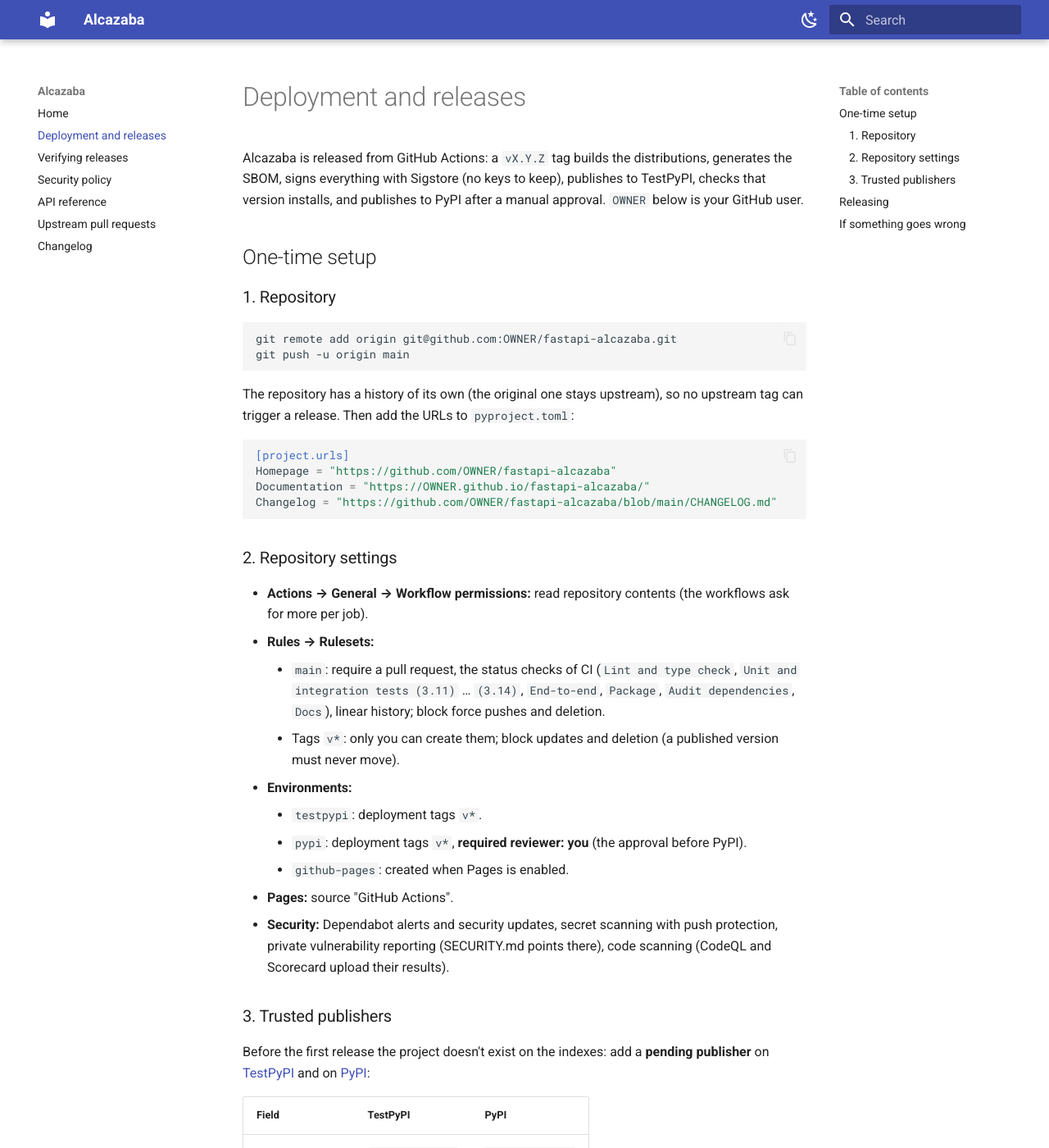
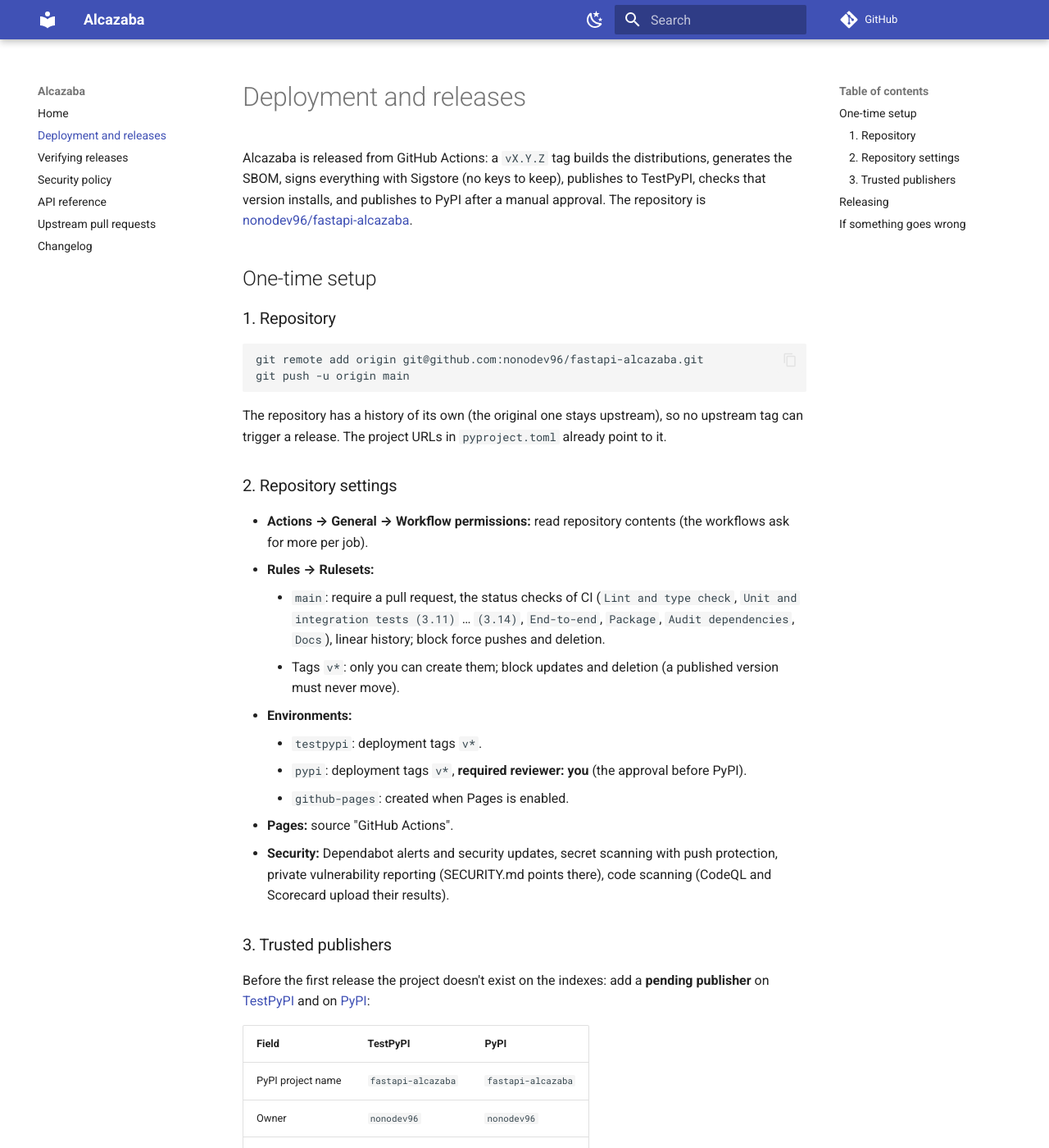
Before and after one commit to nonodev96/fastapi-alcazaba, an MkDocs documentation site: the page built from docs/releasing.md, in a window 1280 px wide and 1400 px high. Shown: the whole window at 82% size. Built offline with MkDocs 1.6.1 and Material for MkDocs 9.7.7, drawn with Linux system fonts in a browser that asks for light colours; comment, search, counter and statistics services are not loaded.

Commit message:
Point the project to github.com/nonodev96/fastapi-alcazaba
Project URLs and maintainer email in pyproject.toml, CODEOWNERS enabled,
the release and verification guides and CONTRIBUTING.md with the real
repository, absolute links to the private vulnerability reporting form
(they also work from PyPI and the docs site), and the docs site URLs as
defaults in mkdocs.yml.

````diff
--- a/docs/releasing.md
+++ b/docs/releasing.md
@@ -2,27 +2,20 @@
 
 Alcazaba is released from GitHub Actions: a `vX.Y.Z` tag builds the distributions, generates the
 SBOM, signs everything with Sigstore (no keys to keep), publishes to TestPyPI, checks that
-version installs, and publishes to PyPI after a manual approval. `OWNER` below is your GitHub
-user.
+version installs, and publishes to PyPI after a manual approval. The repository is
+[nonodev96/fastapi-alcazaba](https://github.com/nonodev96/fastapi-alcazaba).
 
 ## One-time setup
 
 ### 1. Repository
 
 ```shell
-git remote add origin git@github.com:OWNER/fastapi-alcazaba.git
+git remote add origin git@github.com:nonodev96/fastapi-alcazaba.git
 git push -u origin main
 ```
 
 The repository has a history of its own (the original one stays upstream), so no upstream tag
-can trigger a release. Then add the URLs to `pyproject.toml`:
-
-```toml
-[project.urls]
-Homepage = "https://github.com/OWNER/fastapi-alcazaba"
-Documentation = "https://OWNER.github.io/fastapi-alcazaba/"
-Changelog = "https://github.com/OWNER/fastapi-alcazaba/blob/main/CHANGELOG.md"
-```
+can trigger a release. The project URLs in `pyproject.toml` already point to it.
 
 ### 2. Repository settings
 
@@ -52,7 +45,7 @@
 | Field | TestPyPI | PyPI |
 | --- | --- | --- |
 | PyPI project name | `fastapi-alcazaba` | `fastapi-alcazaba` |
-| Owner | `OWNER` | `OWNER` |
+| Owner | `nonodev96` | `nonodev96` |
 | Repository | `fastapi-alcazaba` | `fastapi-alcazaba` |
 | Workflow | `release.yml` | `release.yml` |
 | Environment | `testpypi` | `pypi` |
--- a/mkdocs.yml
+++ b/mkdocs.yml
@@ -1,8 +1,8 @@
 site_name: Alcazaba
 site_description: A secure, maintained response cache for FastAPI
 # Set by the docs workflow from the repository it runs in.
-site_url: !ENV [SITE_URL, ""]
-repo_url: !ENV [REPO_URL, ""]
+site_url: !ENV [SITE_URL, "https://nonodev96.github.io/fastapi-alcazaba/"]
+repo_url: !ENV [REPO_URL, "https://github.com/nonodev96/fastapi-alcazaba"]
 edit_uri: ""
 copyright: Apache License 2.0 · a fork of fastapi-cache by long2ice and its contributors
 strict: true
````
Also changed, not shown: CONTRIBUTING.md (+1 -1 lines), SECURITY.md (+1 -1 lines), docs/verifying.md (+6 -6 lines), pyproject.toml (+6 -1 lines), 2 other files.
